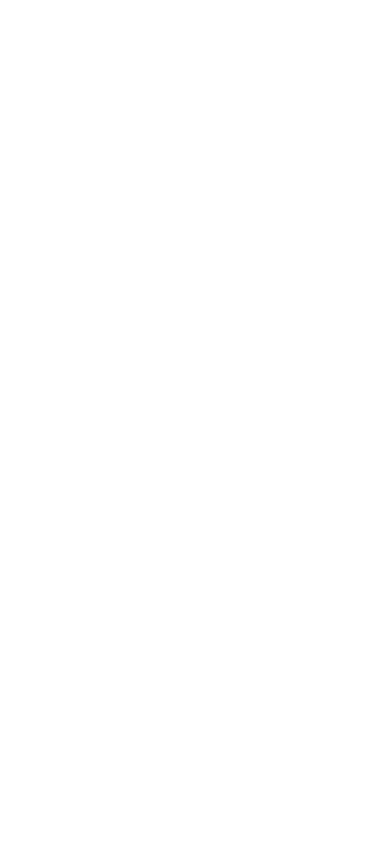
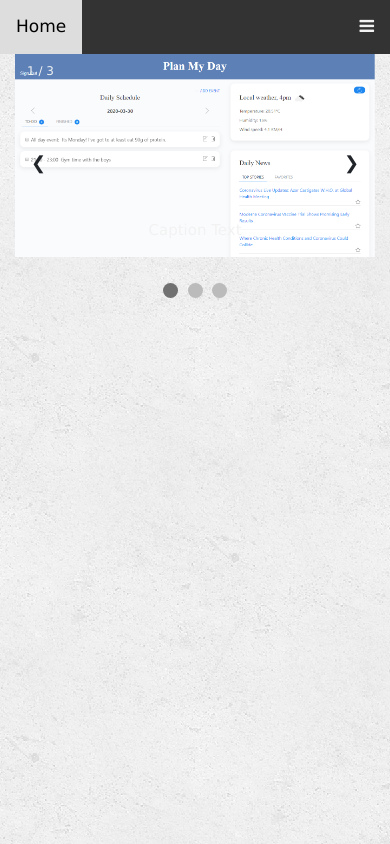
Before and after one commit to KephaneLoemba/Responsive-Portfolio, a plain HTML site: page portfolio.html in a window 390 px wide. Drawn offline with nearby package versions, Linux system fonts and the light colour scheme.

Commit message:
Added pictures of apps on Portfolio page. Navbar links fixed. Added background wallpaper.

```diff
--- a/portfolio.html
+++ b/portfolio.html
@@ -3,9 +3,94 @@
 <head>
     <meta charset="UTF-8">
     <meta name="viewport" content="width=device-width, initial-scale=1.0">
-    <title>Document</title>
+    <title>Portfolio</title>
+    <link
+        rel="stylesheet"
+        href="https://stackpath.bootstrapcdn.com/bootstrap/4.4.1/css/bootstrap.min.css"
+        integrity="sha384-Vkoo8x4CGsO3+Hhxv8T/Q5PaXtkKtu6ug5TOeNV6gBiFeWPGFN9MuhOf23Q9Ifjh"
+        crossorigin="anonymous"
+    />
+    <link rel="stylesheet" href="https://cdnjs.cloudflare.com/ajax/libs/font-awesome/4.7.0/css/font-awesome.min.css"
+    />
+    <link
+        rel="stylesheet"
+        href="style.css"
+    />
 </head>
 <body>
+    <nav class="topnav" id="myTopnav">
+        <a href="index.html" >Home</a>
+        <a href="portfolio.html" class="active">Portfolio</a>
+        <a href="contact.html">Contact</a>
+        <a href="about.html">About</a>
+        <a href="javascript:void(0);" class="icon" onclick="pageSelector()">
+          <i class="fa fa-bars"></i>
+        </a>
+    </nav>
+
+
+    <div class="container">
+        <div class="row">
+            <div class="col-12">
+                <!-- Slideshow container -->
+                <div class="slideshow-container">
+
+                    <!-- Full-width images with number and caption text -->
+                    <div class="mySlides fadee">
+                    <div class="numbertext">1 / 3</div>
+                    <img src="planMyDay.png" style="width:100%">
+                    <div class="text">Caption Text</div>
+                    </div>
+
+                    <div class="mySlides fadee">
+                    <div class="numbertext">2 / 3</div>
+                    <img src="weatherDash.png" style="width:100%">
+                    <div class="text">Caption Two</div>
+                    </div>
+
+                    <div class="mySlides fadee">
+                    <div class="numbertext">3 / 3</div>
+                    <img src="schedulerSnip.png" style="width:100%">
+                    <div class="text">Caption Three</div>
+                    </div>
+
+                    <!-- Next and previous buttons -->
+                    <a class="prev" onclick="plusSlides(-1)">&#10094;</a>
+                    <a class="next" onclick="plusSlides(1)">&#10095;</a>
+                </div>
+                <br>
+                <!-- The dots/circles -->
+                <div style="text-align:center">
+                    <span class="dot" onclick="currentSlide(1)"></span>
+                    <span class="dot" onclick="currentSlide(2)"></span>
+                    <span class="dot" onclick="currentSlide(3)"></span>
+                </div>
+
+            </div>
+        </div>
+        <div class="row">
+
+        </div>
+    </div>
+
+
+
+
+
+
+
+
+
+
+
+
+    <script src="https://cdnjs.cloudflare.com/ajax/libs/jquery/3.4.1/jquery.min.js"></script>
+    <script
+        src="https://stackpath.bootstrapcdn.com/bootstrap/4.4.1/js/bootstrap.bundle.min.js"
+        integrity="sha384-6khuMg9gaYr5AxOqhkVIODVIvm9ynTT5J4V1cfthmT+emCG6yVmEZsRHdxlotUnm"
+        crossorigin="anonymous">
+    </script>
+    <script src="script.js"></script>
 
 </body>
 </html>
--- /dev/null
+++ b/script.js
@@ -0,0 +1,37 @@
+/* Toggle between adding and removing the "responsive" class to topnav when the user clicks on the icon */
+function pageSelector() {
+    var x = document.getElementById("myTopnav");
+    if (x.className === "topnav") {
+      x.className += " responsive";
+    } else {
+      x.className = "topnav";
+    }
+  }
+
+//Slideshow Js:
+var slideIndex = 1;
+showSlides(slideIndex);
+
+function plusSlides(n) {
+  showSlides(slideIndex += n);
+}
+
+function currentSlide(n) {
+  showSlides(slideIndex = n);
+}
+
+function showSlides(n) {
+  var i;
+  var slides = document.getElementsByClassName("mySlides");
+  var dots = document.getElementsByClassName("dot");
+  if (n > slides.length) {slideIndex = 1}
+  if (n < 1) {slideIndex = slides.length}
+  for (i = 0; i < slides.length; i++) {
+      slides[i].style.display = "none";
+  }
+  for (i = 0; i < dots.length; i++) {
+      dots[i].className = dots[i].className.replace(" active", "");
+  }
+  slides[slideIndex-1].style.display = "block";
+  dots[slideIndex-1].className += " active";
+}
--- /dev/null
+++ b/style.css
@@ -0,0 +1,199 @@
+/* .header {
+
+    font-family: Cambria, Cochin, Georgia, Times, 'Times New Roman', serif;
+    background-color: #2a607c;
+    color: #ffffff;
+    border-width: thin;
+    border-radius: 15px;
+    border-bottom:slategray;
+
+}
+
+.header h1 {
+    display: inline-block;
+    font-size: 48px;
+    background-color: #2a807c;
+    margin-bottom: 0%;
+    padding: 10px;
+}
+
+.header h1 .seo {
+    color: #d9dcd6;
+}
+
+.header nav {
+    padding-top: 15px;
+    margin-right: 20px;
+    float: right;
+    font-family: 'Gill Sans', 'Gill Sans MT', Calibri, 'Trebuchet MS', sans-serif;
+    font-size: 20px;
+
+}
+
+
+
+.header nav ul li {
+    display: inline-block;
+    margin-left: 25px;color: #ffffff;
+}*/
+body {
+    background-image: url('concrete_seamless.png');
+}
+
+/* Add a black background color to the top navigation */
+
+.topnav {
+    background-color: #333;
+    overflow: hidden;
+  }
+
+  /* Style the links inside the navigation bar */
+  .topnav a {
+    float: left;
+    display: block;
+    color: #f2f2f2;
+    text-align: center;
+    padding: 14px 16px;
+    text-decoration: none;
+    font-size: 17px;
+  }
+
+  /* Change the color of links on hover */
+  .topnav a:hover {
+    background-color: #ddd;
+    color: black;
+  }
+
+  /* Add an active class to highlight the current page */
+  .topnav a.active {
+    background-color: darkslategrey ;
+    color: white;
+  }
+
+  /* Hide the link that should open and close the topnav on small screens */
+  .topnav .icon {
+    display: none;
+  }
+
+  /* When the screen is less than 600 pixels wide, hide all links, except for the first one ("Home"). Show the link that contains should open and close the topnav (.icon) */
+@media screen and (max-width: 600px) {
+    .topnav a:not(:first-child) {display: none;}
+    .topnav a.icon {
+      float: right;
+      display: block;
+    }
+  }
+
+  /* The "responsive" class is added to the topnav with JavaScript when the user clicks on the icon. This class makes the topnav look good on small screens (display the links vertically instead of horizontally) */
+  @media screen and (max-width: 600px) {
+    .topnav.responsive {position: relative;}
+    .topnav.responsive a.icon {
+      position: absolute;
+      right: 0;
+      top: 0;
+    }
+    .topnav.responsive a {
+      float: none;
+      display: block;
+      text-align: left;
+    }
+  }
+
+  /* slideshow */
+  * {box-sizing: border-box}
+body {font-family: Verdana, sans-serif; margin:0}
+.mySlides {display: none}
+img {vertical-align: middle;}
+
+/* Slideshow container */
+.slideshow-container {
+  max-width: 1000px;
+  position: relative;
+  margin: auto;
+}
+
+/* Next & previous buttons */
+.prev, .next {
+  cursor: pointer;
+  position: absolute;
+  top: 50%;
+  width: auto;
+  padding: 16px;
+  margin-top: -22px;
+  color: white;
+  font-weight: bold;
+  font-size: 18px;
+  transition: 0.6s ease;
+  border-radius: 0 3px 3px 0;
+  user-select: none;
+}
+
+/* Position the "next button" to the right */
+.next {
+  right: 0;
+  border-radius: 3px 0 0 3px;
+}
+
+/* On hover, add a black background color with a little bit see-through */
+.prev:hover, .next:hover {
+  background-color: rgba(0,0,0,0.8);
+}
+
+/* Caption text */
+.text {
+  color: #f2f2f2;
+  font-size: 15px;
+  padding: 8px 12px;
+  position: absolute;
+  bottom: 8px;
+  width: 100%;
+  text-align: center;
+}
+
+/* Number text (1/3 etc) */
+.numbertext {
+  color: #f2f2f2;
+  font-size: 12px;
+  padding: 8px 12px;
+  position: absolute;
+  top: 0;
+}
+
+/* The dots/bullets/indicators */
+.dot {
+  cursor: pointer;
+  height: 15px;
+  width: 15px;
+  margin: 0 2px;
+  background-color: #bbb;
+  border-radius: 50%;
+  display: inline-block;
+  transition: background-color 0.6s ease;
+}
+
+.active, .dot:hover {
+  background-color: #717171;
+}
+
+/* Fading animation */
+.fadee {
+  -webkit-animation-name: fade;
+  -webkit-animation-duration: 1.5s;
+  animation-name: fade;
+  animation-duration: 1.5s;
+}
+
+@-webkit-keyframes fade {
+  from {opacity: .4}
+  to {opacity: 1}
+}
+
+@keyframes fade {
+  from {opacity: .4}
+  to {opacity: 1}
+}
+
+/* On smaller screens, decrease text size */
+@media only screen and (max-width: 300px) {
+  .prev, .next,.text {font-size: 11px}
+}
```
Also changed, not shown: about.html (added, +52 -0 lines), contact.html (+41 -1 lines), index.html (+42 -1 lines), test.html (added, +169 -0 lines), concrete_seamless.png (added), planMyDay.png (added), schedulerSnip.png (added), weatherDash.png (added), 1 other file.
